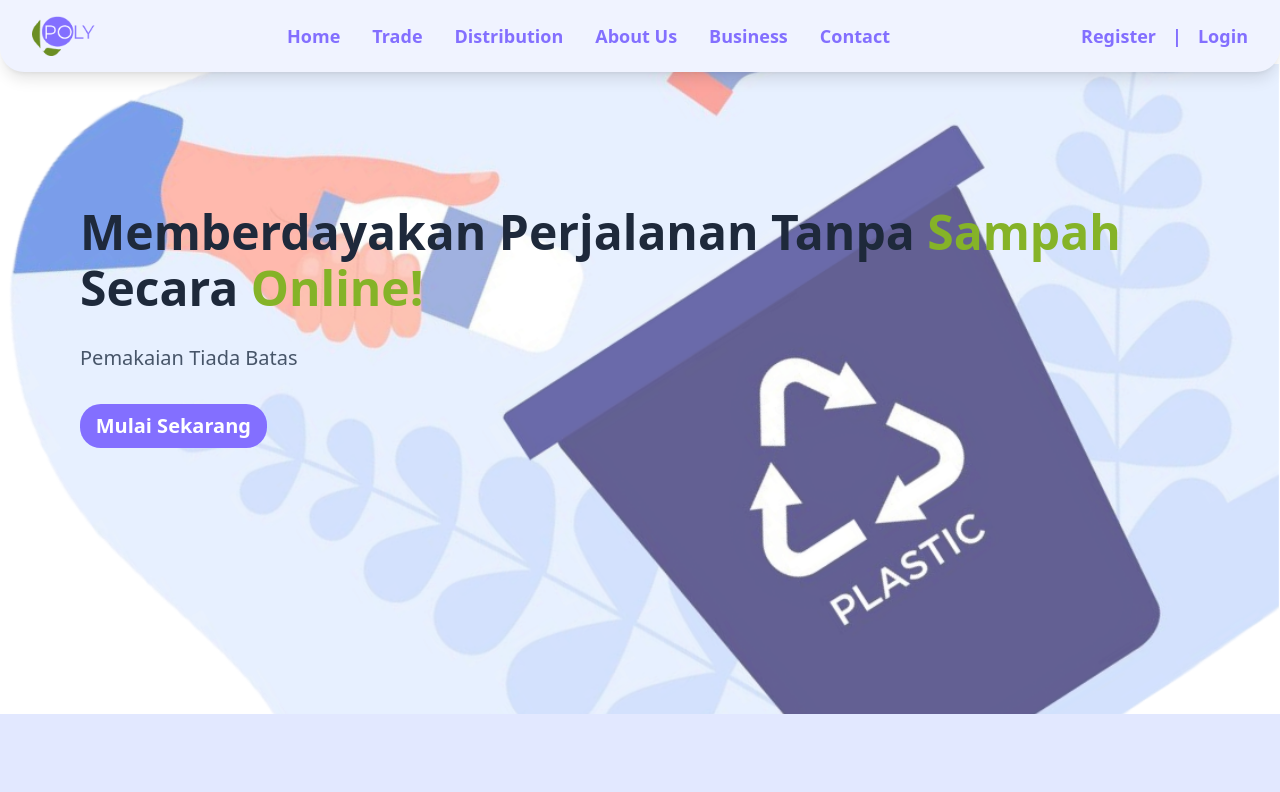
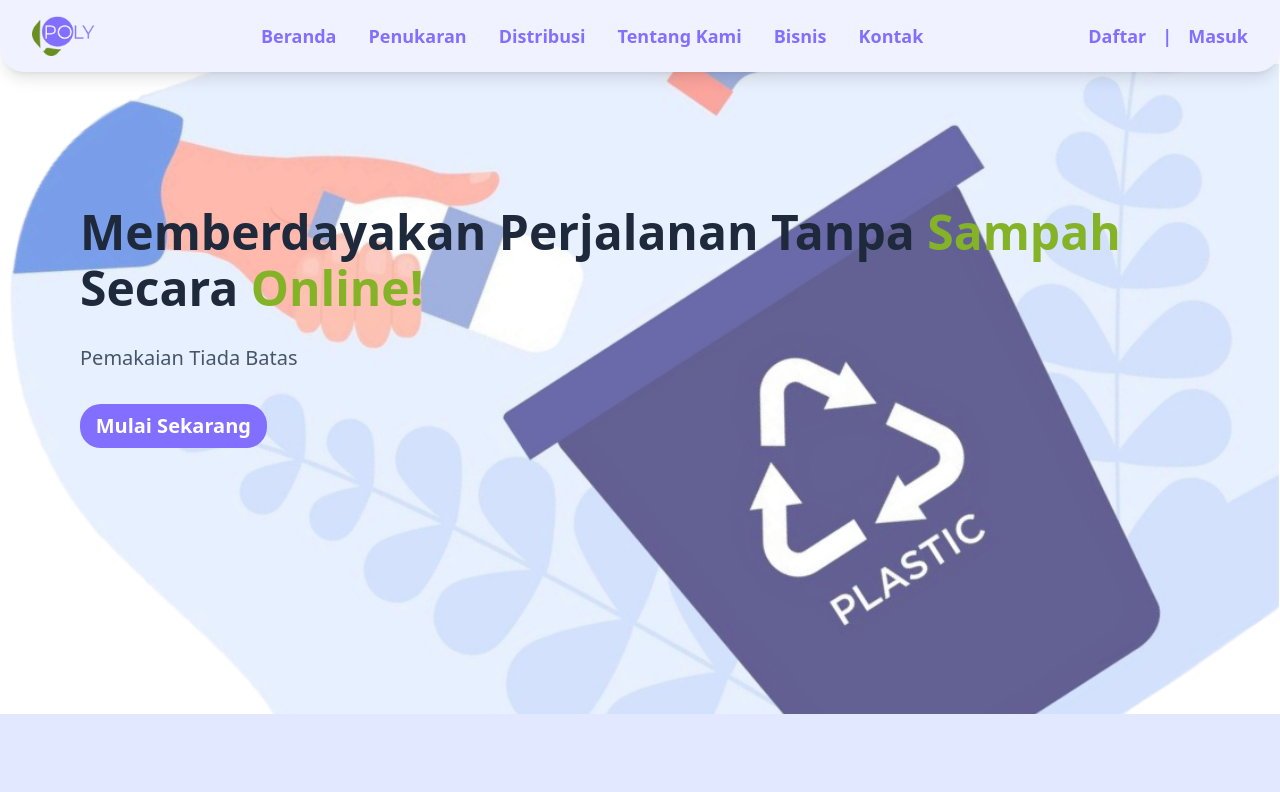
Before and after one commit to EBENZEX/POLY, a React (Vite) app: page / in a window 1280 px wide. Shown: the top 792 px of the page. Built offline with nearby package versions, Linux system fonts and the light colour scheme.

Commit message:
Update Nav.jsx

```diff
--- a/src/components/landingpage/Nav.jsx
+++ b/src/components/landingpage/Nav.jsx
@@ -20,37 +20,37 @@ export default function Nav() {
 				{/* LG KEATAS */}
 				<div className={`${nav.box} gap-8`}>
 					<NavLink to={"/"} className={nav.link}>
-						Home
+						Beranda
 					</NavLink>
 
 					<NavLink to={"/#skenario"} className={nav.link}>
-						Trade
+						Penukaran
 					</NavLink>
 
 					<NavLink to={"/#distribusi"} className={nav.link}>
-						Distribution
+						Distribusi
 					</NavLink>
 
 					<NavLink to={"/#about"} className={nav.link}>
-						About Us
+						Tentang Kami
 					</NavLink>
 
 					<NavLink to={"/#bussiness"} className={nav.link}>
-						Business
+						Bisnis
 					</NavLink>
 
 					<NavLink to={"/#contact"} className={nav.link}>
-						Contact
+						Kontak
 					</NavLink>
 				</div>
 
 				<div className={`${nav.box} gap-4`}>
 					<NavLink to={"/register"} className={nav.link}>
-						Register
+						Daftar
 					</NavLink>
 					<span>|</span>
 					<NavLink to={"/login"} className={nav.link}>
-						Login
+						Masuk
 					</NavLink>
 				</div>
 
@@ -64,35 +64,35 @@ export default function Nav() {
 			{isClick && (
 				<div className="lg:hidden bg-[#F0F3FF] grid font-bold text-xl -mx-8 pt-4 text-[#836FFF]">
 					<NavLink to={"/"} className={"hover:bg-slate-200 pl-8 py-3"}>
-						Home
+						Beranda
 					</NavLink>
 
 					<NavLink to={"/#skenario"} className={nav.linkSmall}>
-						Trade
+						Penukaran
 					</NavLink>
 
 					<NavLink to={"/#distribusi"} className={nav.linkSmall}>
-						Distribution
+						Distribusi
 					</NavLink>
 
 					<NavLink to={"/#about"} className={nav.linkSmall}>
-						About Us
+						Tentang Kami
 					</NavLink>
 
 					<NavLink to={"/#bussiness"} className={nav.linkSmall}>
-						Bussiness
+						Bisnis
 					</NavLink>
 
 					<NavLink to={"/#contact"} className={nav.linkSmall}>
-						Contact
+						Kontak
 					</NavLink>
 
 					<NavLink onClick={handleIsClick} to={"/login"} className={nav.linkSmall}>
-						Login
+						Masuk
 					</NavLink>
 
 					<NavLink onClick={handleIsClick} to={"/register"} className={nav.linkSmall}>
-						Register
+						Daftar
 					</NavLink>
 				</div>
 			)}
```
